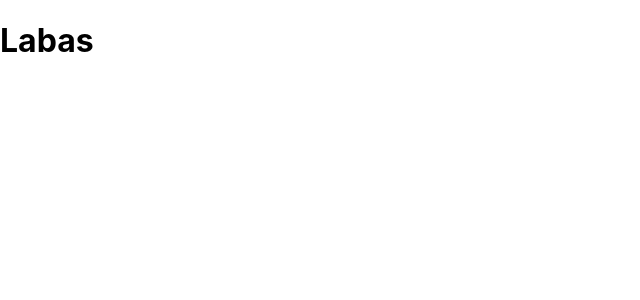
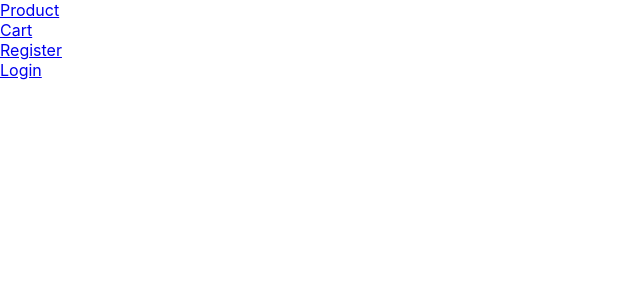
Before and after one commit to GerbalMarius/E-Shopas, a React (Create React App) app in the folder eshopas/frontend/: page / in a window 1280 px wide. Shown: the top 300 px of the page, without its empty margins (0-640 px from the left). Built offline with nearby package versions, Linux system fonts and the light colour scheme.

Commit message:
Initial pages.

```diff
--- a/eshopas/frontend/src/App.tsx
+++ b/eshopas/frontend/src/App.tsx
@@ -1,12 +1,32 @@
 import React from 'react';
+import {Route, BrowserRouter as ReactRouter, Routes} from "react-router-dom";
+import Home from "./Components/Home";
+import Product from "./Components/Product";
+import Cart from "./Components/Cart";
+import Order from "./Components/Order";
+import Login from "./Components/Login";
+import Register from "./Components/Register";
 
 
 function App()  {
-  return (
-    <div className="page-container">
-      <h1>Labas</h1>
-    </div>
-  );
+    return (
+        <div className="page-container">
+            <ReactRouter>{}
+                <div>
+                    <main>
+                        <Routes>
+                            <Route path="/"  element={<Home />} />
+                            <Route path={"/product"} element={<Product/>} />
+                            <Route path={"/cart"} element={<Cart/>}></Route>
+                            <Route path={"/order"} element={<Order/>}></Route>
+                            <Route path={"/login"} element={<Login/>}></Route>
+                            <Route path={"/register"} element={<Register/>}></Route>
+                        </Routes>
+                    </main>
+                </div>
+            </ReactRouter>
+        </div>
+    );
 }
 
 export default App;
--- /dev/null
+++ b/eshopas/frontend/src/Components/Cart.tsx
@@ -0,0 +1,14 @@
+import {Link} from "react-router-dom";
+
+
+const Cart = () => {
+
+    return (
+        <div >
+            <h1>This is current cart</h1>
+            <p></p>
+            <Link to={"/order"}>Submit order.</Link>
+        </div>
+    )
+}
+export default Cart;
--- /dev/null
+++ b/eshopas/frontend/src/Components/Home.tsx
@@ -0,0 +1,18 @@
+import {Link} from "react-router-dom";
+
+
+const Home = () => {
+    return (
+        <div style={{}}>
+            <Link to={"/product"}>Product</Link>
+            <br/>
+            <Link to={"/cart"}>Cart</Link>
+            <br/>
+            <Link to={"/register"}>Register</Link>
+            <br/>
+            <Link to={"/login"}>Login</Link>
+        </div>
+    )
+}
+
+export default Home;
--- /dev/null
+++ b/eshopas/frontend/src/Components/Login.tsx
@@ -0,0 +1,8 @@
+
+
+const Login = () => {
+    return (
+        <h1>Login page.</h1>
+    )
+}
+export default Login;
--- /dev/null
+++ b/eshopas/frontend/src/Components/Order.tsx
@@ -0,0 +1,8 @@
+
+
+const Order = () => {
+    return (
+        <h1>Order page.</h1>
+    )
+}
+export default Order;
--- /dev/null
+++ b/eshopas/frontend/src/Components/Product.tsx
@@ -0,0 +1,8 @@
+
+
+const Product = () => {
+    return (
+        <h1>Product</h1>
+    );
+}
+export default Product;
--- /dev/null
+++ b/eshopas/frontend/src/Components/Register.tsx
@@ -0,0 +1,8 @@
+
+
+const Register = () => {
+    return (
+        <h1>Register page.</h1>
+    )
+}
+export default Register;
```
